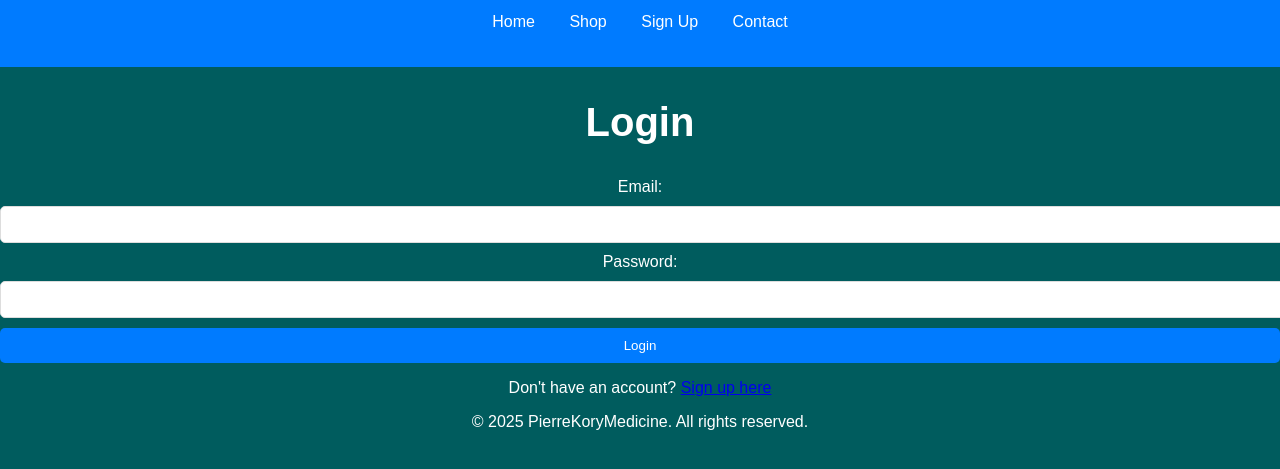
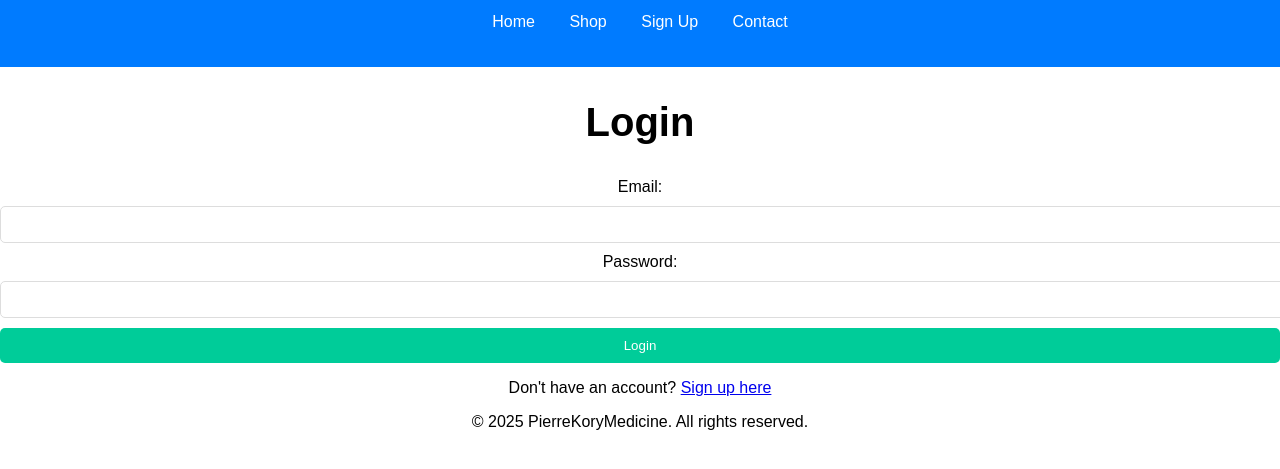
Before and after one commit to pierre45986/Pierrekorymd, a plain HTML site: page login.html in a window 1280 px wide. Shown: the part 41-510 px from the top of the page. Drawn offline with Linux system fonts and the light colour scheme.

Commit message:
Update styles.css
body {
    background-color: white; /* Change blue to white */
    color: black; /* Ensure text is readable */
    font-family: Arial, sans-serif;
    text-align: center;
}

.header {
    background-color: white; /* Ensure header is also white */
}

.navbar {
    background-color: white; /* Ensure navigation bar is white */
}

.hero {
    background-color: #005c5e; /* Keep hero section dark green */
    padding: 50px;
    color: white;
}

h1, p {
    color: black; /* Ensure text is readable */
}

button {
    background-color: #00cc99;
    color: white;
    border: none;
    padding: 10px 15px;
    border-radius: 5px;
    cursor: pointer;
}

```diff
--- a/styles.css
+++ b/styles.css
@@ -207,3 +207,36 @@ select, .go-btn {
     border: none;
     cursor: pointer;
 }
+body {
+    background-color: white; /* Change blue to white */
+    color: black; /* Ensure text is readable */
+    font-family: Arial, sans-serif;
+    text-align: center;
+}
+
+.header {
+    background-color: white; /* Ensure header is also white */
+}
+
+.navbar {
+    background-color: white; /* Ensure navigation bar is white */
+}
+
+.hero {
+    background-color: #005c5e; /* Keep hero section dark green */
+    padding: 50px;
+    color: white;
+}
+
+h1, p {
+    color: black; /* Ensure text is readable */
+}
+
+button {
+    background-color: #00cc99;
+    color: white;
+    border: none;
+    padding: 10px 15px;
+    border-radius: 5px;
+    cursor: pointer;
+}
```
